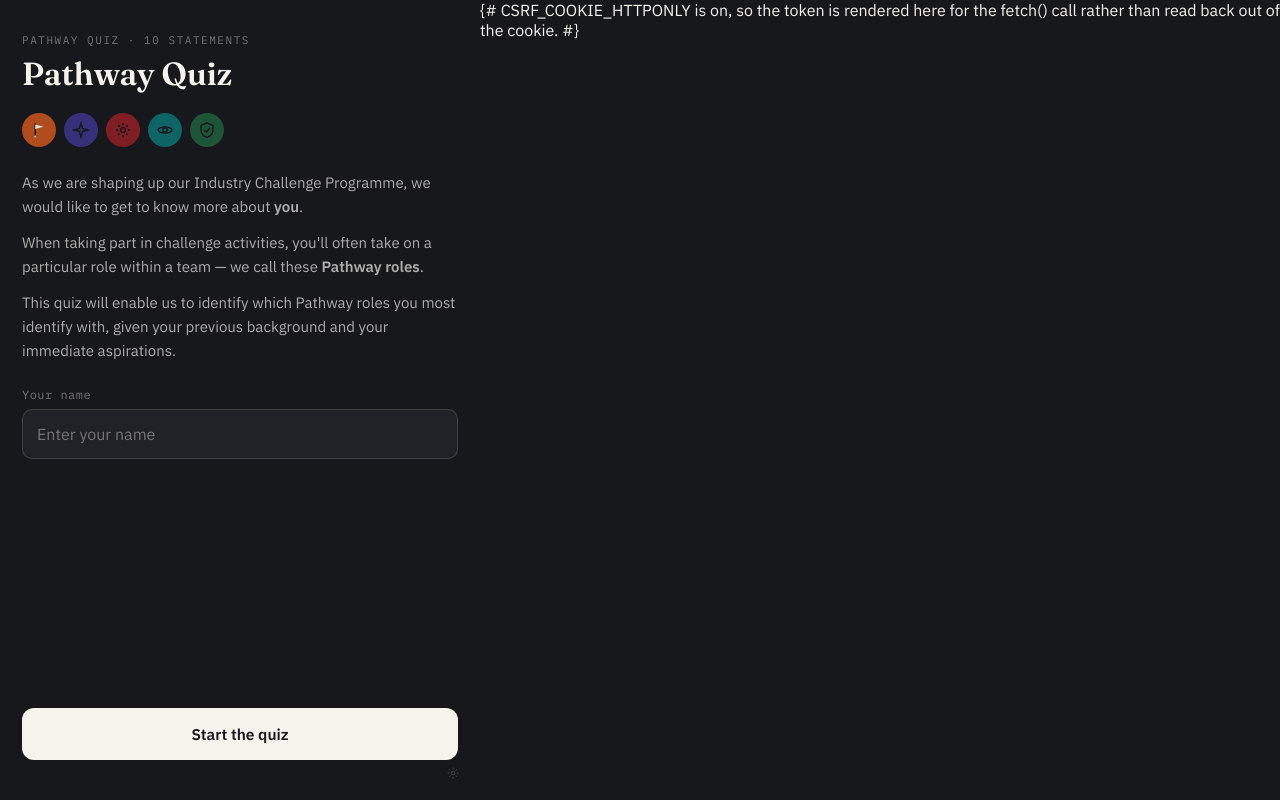
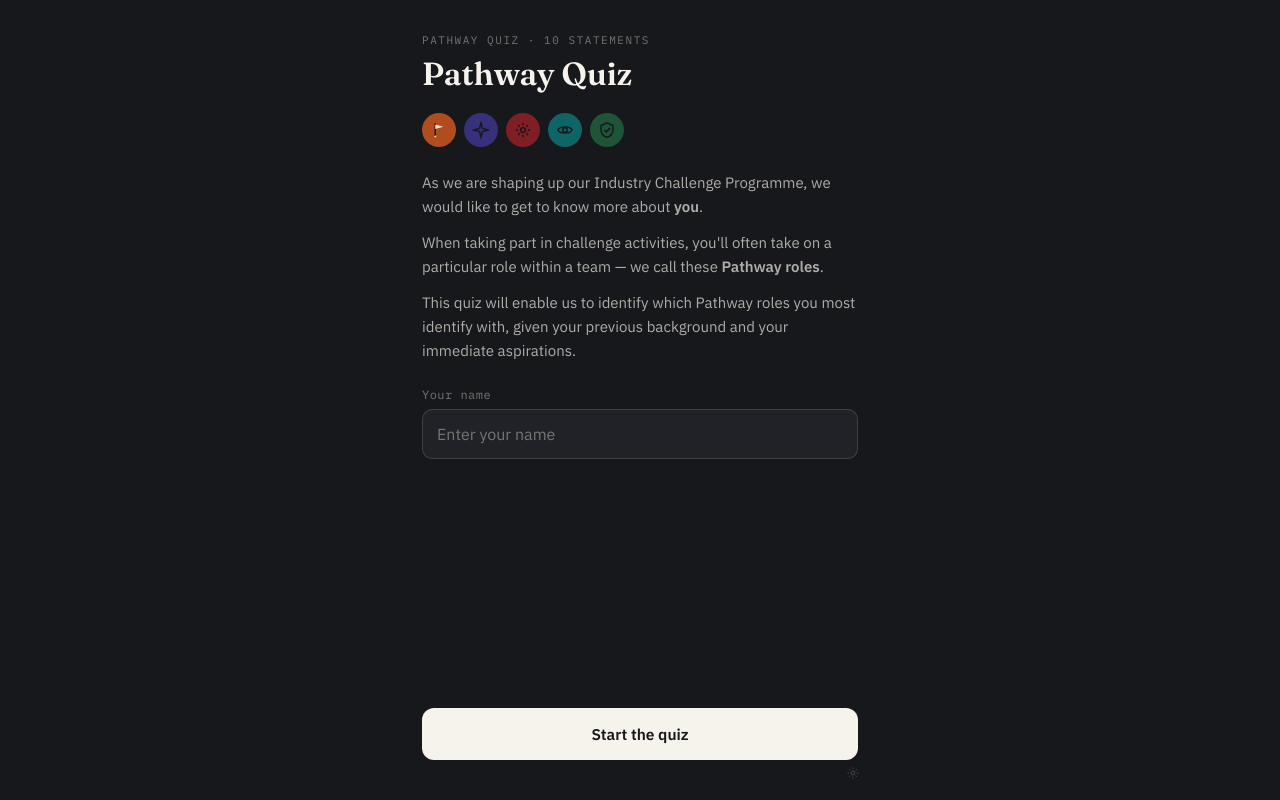
Before and after one commit to andytwoods/helensurvey, a Django app: page / in a window 1280 px wide. Run offline with Django 5.2, Linux system fonts and the light colour scheme; data comes from the database, SQL or seed files in the repository; both versions use the stored data as it was after the commit; parts of the project's set-up code (start-up, migrations or seed data) failed here and were passed over.

Commit message:
Fix quiz template comment rendering as page text
Django template comments are single-line only; the multi-line {# #} block
was emitted verbatim into the page, which also broke the centred layout.

Co-Authored-By: Claude Opus 5 (1M context) <noreply@anthropic.com>
Claude-Session: https://claude.ai/code/session_0191qheZ3hZdgwyWi1KZ9sAo

```diff
--- a/helensurvey/quiz/templates/quiz/quiz.html
+++ b/helensurvey/quiz/templates/quiz/quiz.html
@@ -83,8 +83,10 @@
 {% block extra_js %}
   {{ statements_data|json_script:"statements-data" }}
   {{ pathways_data|json_script:"pathways-data" }}
-  {# CSRF_COOKIE_HTTPONLY is on, so the token is rendered here for the
-     fetch() call rather than read back out of the cookie. #}
+  {% comment %}
+    CSRF_COOKIE_HTTPONLY is on, so the token is rendered here for the
+    fetch() call rather than read back out of the cookie.
+  {% endcomment %}
   <form id="csrfHolder" hidden>{% csrf_token %}</form>
   <script src="{% static 'quiz/js/quiz.js' %}"
           data-submit-url="{% url 'quiz:submit' %}"
```
Also changed, not shown: db.sqlite3.
